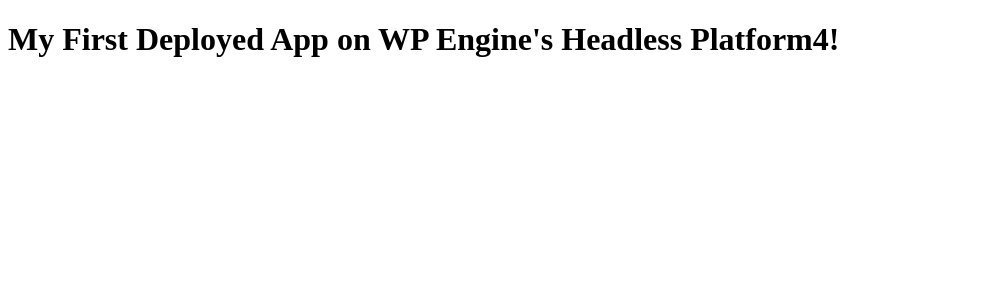
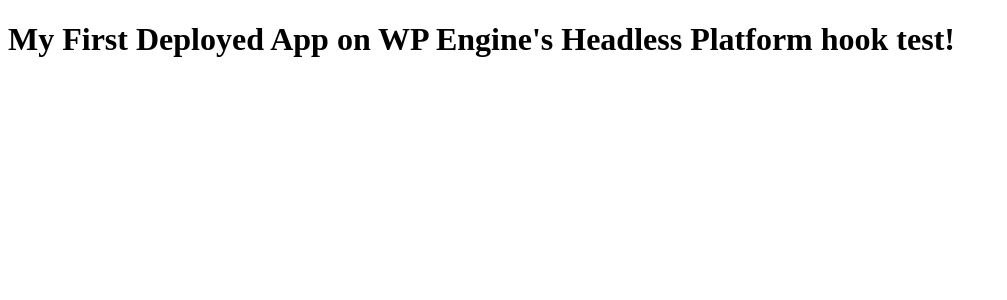
Before and after one commit to adassow/my-headless-app, a Next.js app: page / in a window 1280 px wide. Shown: the top 300 px of the page, without its empty margins (0-1007 px from the left). Built offline with nearby package versions, Linux system fonts and the light colour scheme.

Commit message:
Update index.tsx

```diff
--- a/pages/index.tsx
+++ b/pages/index.tsx
@@ -1,5 +1,5 @@
 const Home = () => (
-  <h1>My First Deployed App on WP Engine's Headless Platform4!</h1>
+  <h1>My First Deployed App on WP Engine's Headless Platform hook test!</h1>
 );
 
 export default Home;
```
